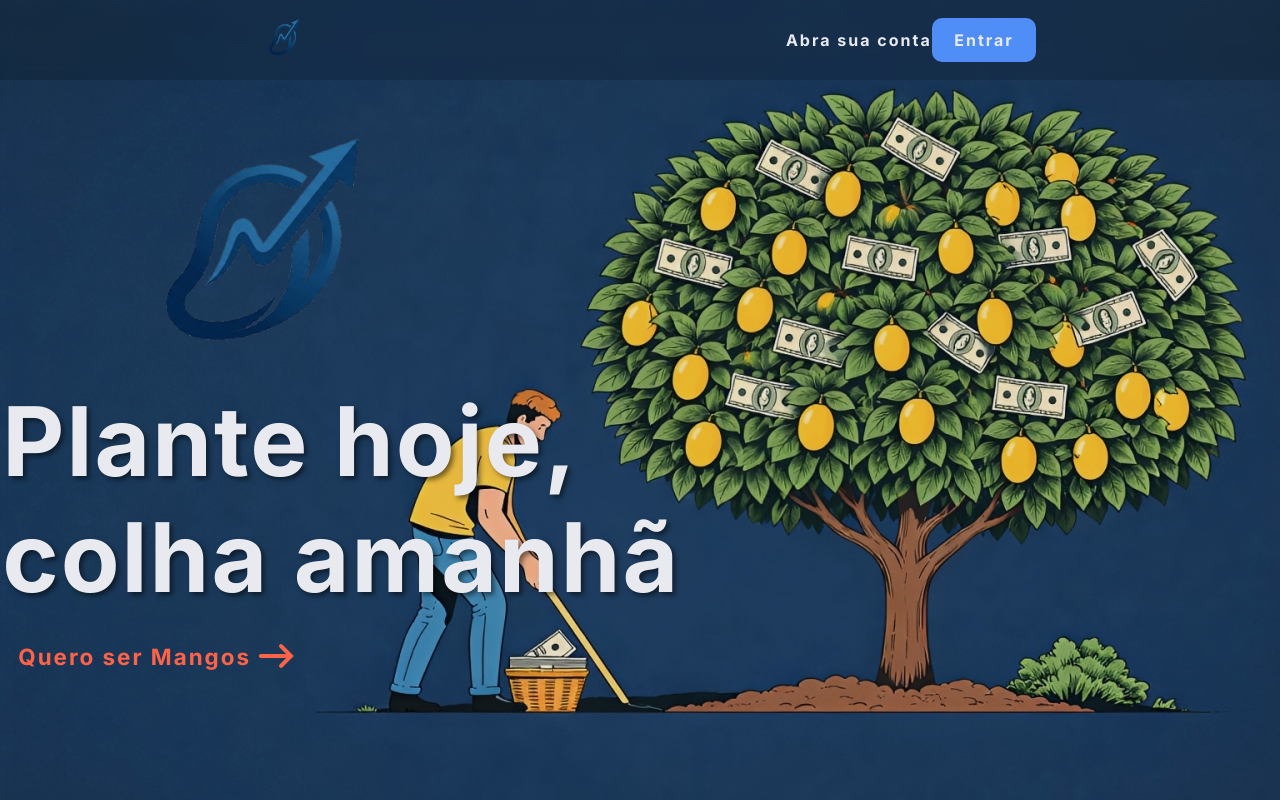
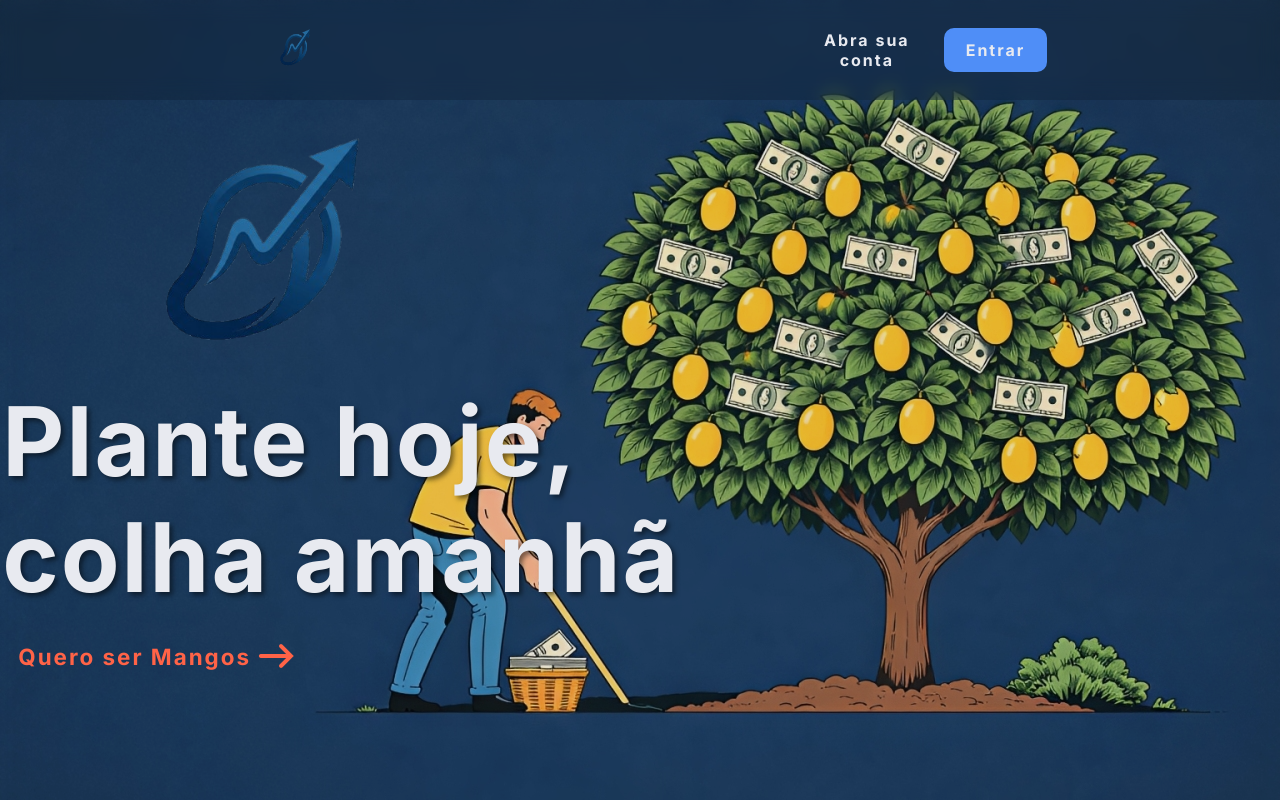
Before and after one commit to MauroLO01/MangosBank, a React (Vite) app in the folder MangosBank/: page / in a window 1280 px wide. Shown: the top 800 px of the page. Built offline with nearby package versions, Linux system fonts and the light colour scheme.

Commit message:
1.8.1 - Add de links no footer e melhorias no header

```diff
--- a/MangosBank/src/App.jsx
+++ b/MangosBank/src/App.jsx
@@ -6,7 +6,6 @@ import Logo from './assets/icon-logo2.png';
 import linkPlayStore from './assets/playstore.png';
 import linkAppleStore from './assets/apple-store.png';
 import arrowLinkClient from './assets/arrow-right2.png';
-
 
 function App() {
   return (
--- a/MangosBank/src/pages/home.css
+++ b/MangosBank/src/pages/home.css
@@ -51,6 +51,7 @@ div.body {
     background-repeat: no-repeat;
     background-attachment: fixed;
     min-height: 100dvh;
+    min-width: 100%;
 }
 
 div.header {
@@ -70,6 +71,7 @@ div.nav {
     width: 20%;
     justify-content: space-evenly;
     align-items: center;
+    gap: 0.4rem;
 }
 
 h1.slogan {
@@ -92,6 +94,9 @@ a.headerLink {
     font-weight: 700;
     letter-spacing: 2px;
     color: var(--text);
+    border: 2px solid transparent;
+    padding: 8px 20px;
+    border-radius: 8px;
 }
 
 a.headerLinkLogin{
@@ -114,7 +119,8 @@ a.headerLinkLogin:hover {
 }
 
 a.headerLink:hover {
-    color: var(--text-muted);
+    border-color: var(--text-muted);
+    background: rgba(0, 0, 0, 0.2);
     transition: all 0.2s ease-in;
 }
 
--- a/MangosBank/src/pages/home.jsx
+++ b/MangosBank/src/pages/home.jsx
@@ -4,6 +4,7 @@ import Logo from '../assets/icon-logo2.png';
 import linkPlayStore from '../assets/playstore.png';
 import arrowLinkClient from '../assets/arrow-right2.png';
 import linkAppleStore from '../assets/apple-store.png';
+
 
 function Home() {
 
@@ -31,8 +32,8 @@ function Home() {
           <div className="linkStores">
           <p>Baixe o nosso App</p>
             <div className="linkAppStores">
-              <Link><img src={linkPlayStore} alt="Play Store" srcset="" /></Link>
-              <Link><img src={linkAppleStore} alt="Apple Store" srcset="" /></Link>
+              <a href="https://play.google.com" target="_blank"><img src={linkPlayStore} alt="Play Store" srcset="" /></a>
+              <a href="https://apps.apple.com" target="_blank"><img src={linkAppleStore} alt="Apple Store" srcset="" /></a>
             </div>
           </div>
         </div>
```
Also changed, not shown: MangosBank/src/assets/favicon2.png (added).
